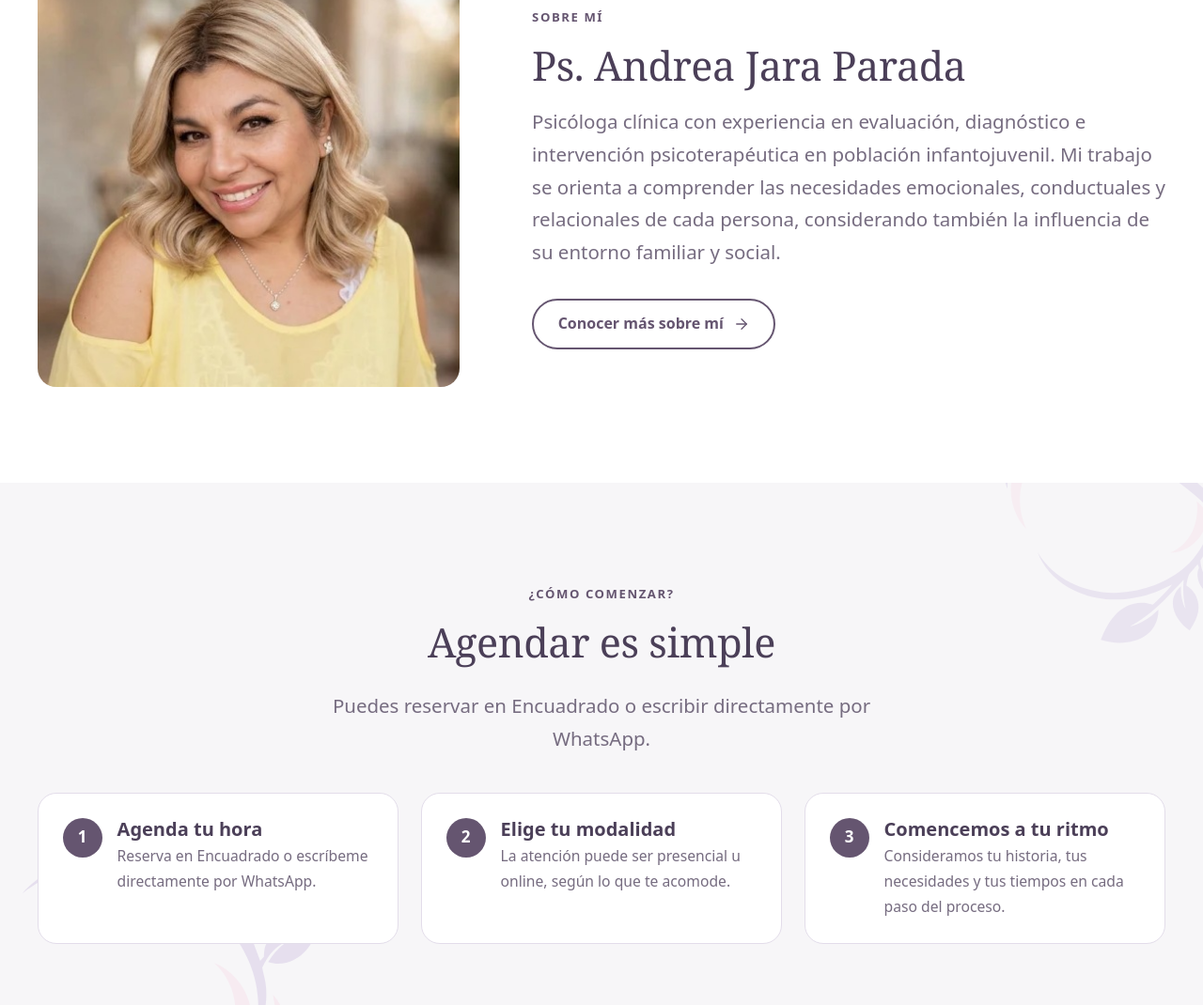
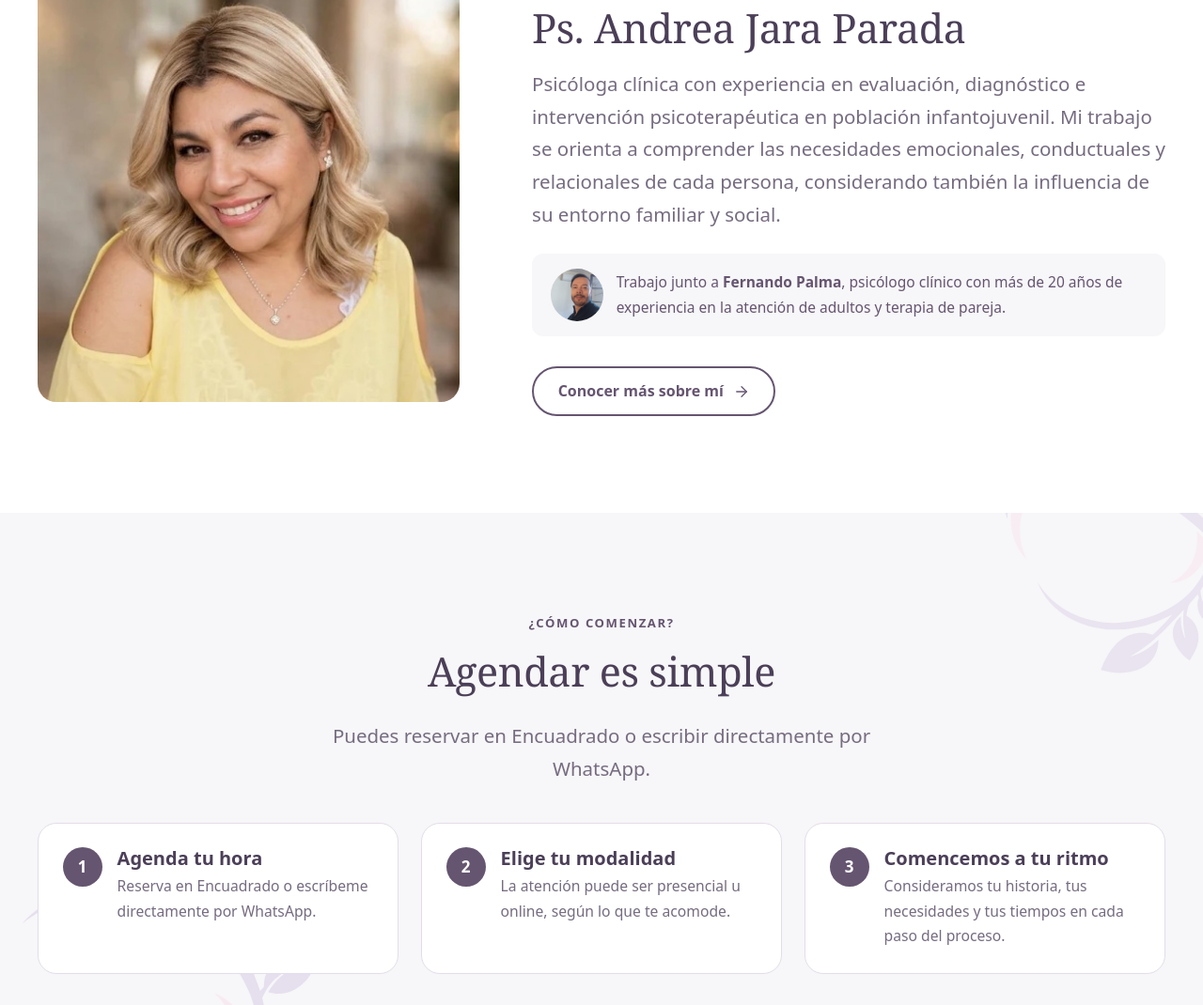
Before and after one commit to codigoraul/psiconido.cl, an Astro site: page / in a window 1280 px wide. Shown: the part 4285-5355 px from the top of the page at 94% size. Built offline with nearby package versions, Linux system fonts and the light colour scheme; Astro itself is replaced by a stand-in of ours.

Commit message:
Inicio: mención a Fernando Palma en bloque Sobre mí

```diff
--- a/src/pages/index.astro
+++ b/src/pages/index.astro
@@ -29,6 +29,7 @@ const hints: Record<string, string> = {
 };
 
 const andrea = team.find((m) => m.slug === 'andrea-jara')!;
+const colega = team.find((m) => m.slug === 'fernando-palma')!;
 ---
 
 <BaseLayout
@@ -180,6 +181,19 @@ const andrea = team.find((m) => m.slug === 'andrea-jara')!;
           psicoterapéutica en población infantojuvenil. Mi trabajo se orienta a comprender
           las necesidades emocionales, conductuales y relacionales de cada persona, considerando
           también la influencia de su entorno familiar y social.
+        </p>
+        <p class="about__colleague">
+          {
+            colega.photo ? (
+              <img class="about__colleague-photo" src={withBase(colega.photo)} alt={colega.name} width="56" height="56" loading="lazy" />
+            ) : (
+              <Icon name="users" size={20} />
+            )
+          }
+          <span>
+            Trabajo junto a <strong>{colega.name}</strong>, psicólogo clínico con más de 20 años de
+            experiencia en la atención de adultos y terapia de pareja.
+          </span>
         </p>
         <p class="more"><a class="btn btn--ghost" href={withBase('/sobre-mi/')}>Conocer más sobre mí <Icon name="arrow" size={18} /></a></p>
       </div>
@@ -439,6 +453,29 @@ const andrea = team.find((m) => m.slug === 'andrea-jara')!;
   .about h2 {
     margin-bottom: 0.4em;
   }
+  .about__colleague {
+    display: flex;
+    gap: 0.85rem;
+    align-items: center;
+    margin-top: 1.5rem;
+    padding: 1rem 1.25rem;
+    background: var(--sand);
+    border-radius: var(--radius-sm);
+    font-size: 0.97rem;
+    color: var(--navy-700);
+  }
+  .about__colleague-photo {
+    flex: none;
+    width: 56px;
+    height: 56px;
+    border-radius: 50%;
+    object-fit: cover;
+    object-position: center 25%;
+  }
+  .about__colleague :global(svg) {
+    flex: none;
+    color: var(--cyan-500);
+  }
   .more {
     margin: 2rem 0 0;
   }
```
